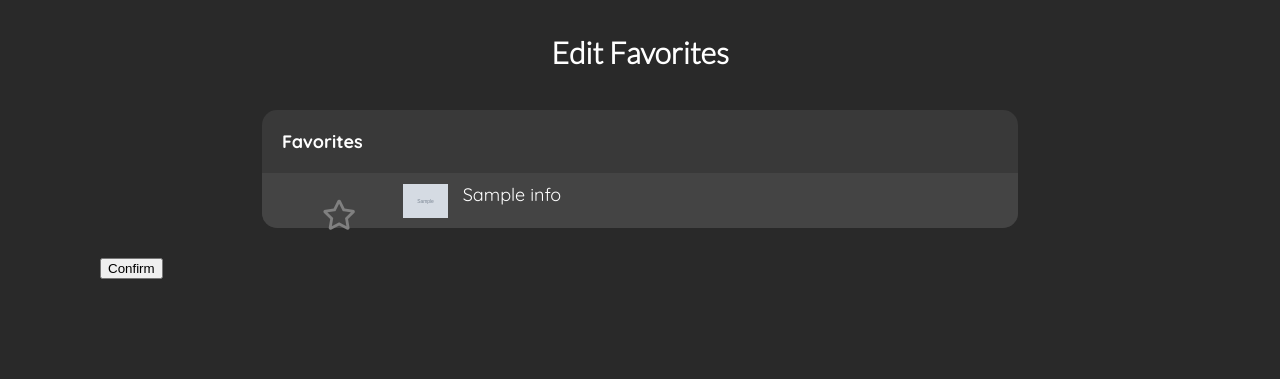
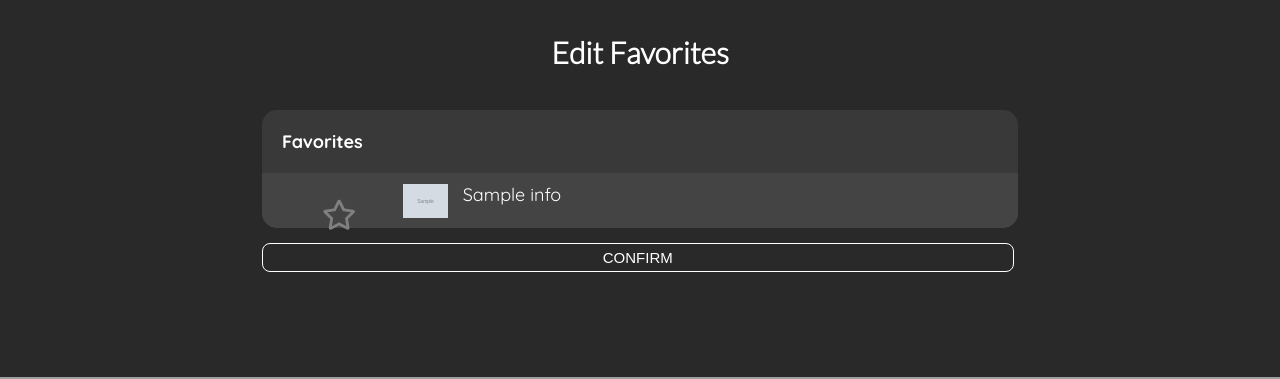
Before and after one commit to rga267/Premier-League-Soccer-App, a Django app: template users/templates/users/editfavorites.html in a window 1280 px wide. Shown: the part 801-1180 px from the top of the page. Run offline with Django 3.2, Linux system fonts and the light colour scheme; the template is opened without the code that fills it: most values are stand-ins (such as "Sample title", 1, 10 or a date in 2020); some libraries are stand-ins or nearby versions.

Commit message:
customized and centered buttons

```diff
--- a/users/static/users/users.css
+++ b/users/static/users/users.css
@@ -482,3 +482,40 @@ label input[type="checkbox"] {
 input:checked ~ .fas{
 	opacity:1;
 }
+
+#wrapper {
+    display: flex;
+    justify-content: center;
+    width: 70%;
+    margin: auto;
+}
+
+.button{
+    width: 100%;
+    cursor: pointer;
+    text-transform: uppercase;
+    display:inline-block;
+    padding:0.35em 1.2em;
+    border:0.1em solid #FFFFFF;
+    margin:0 0.3em 0.3em 0;
+    border-radius: 8px;
+    box-sizing: border-box;
+    text-decoration:none;
+    background-color:rgba(41, 41, 41, 1);
+    text-align:center;
+    transition-duration: 0.3s;
+    font-size: 15px;
+    color: #FFFFFF;
+}
+
+.button:hover{
+    box-shadow: 0 12px 16px 0 rgba(255, 255, 255, 0.24), 0 17px 50px 0 rgba(255, 255, 255, 0.19);
+    background-color: #4CAF50;
+    border:0.1em solid #4CAF50;
+}
+
+.button2:hover{
+    box-shadow: 0 12px 16px 0 rgba(255, 255, 255, 0.24), 0 17px 50px 0 rgba(255, 255, 255, 0.19);
+    background-color: rgba(68, 68, 68, 1);
+    border:0.1em solid rgba(68, 68, 68, 1);
+}
--- a/users/templates/users/base.html
+++ b/users/templates/users/base.html
@@ -43,6 +43,10 @@
                 $('.nav').removeClass('affix');
             }
         });
+
+        $(window).on('beforeunload', function() {
+            $(window).scrollTop(0);
+        });
     </script>
 </body>
 </html>
--- a/users/templates/users/editfavorites.html
+++ b/users/templates/users/editfavorites.html
@@ -13,7 +13,8 @@ Edit Favorites
     <h2 class="myH2">Edit Favorites</h2>
             <div class="row">
                 <div class="col-lg-12">
-                    <table class="table-striped table-responsive table-hover" style="width: 70%; margin-top: 30px; margin-bottom: 30px;">
+                <form method="POST" action="">
+                    <table class="table-striped table-responsive table-hover" style="width: 70%; margin-top: 30px; margin-bottom: 15px;">
                         <thead class="point-table-head">
                             <tr class="smaller-table">
                                 <th class="text-left-head">Favorites</th>
@@ -35,57 +36,13 @@ Edit Favorites
                         {% endfor %}
                         </tbody>
                     </table>
+                    <div id="wrapper">
+                    <button type="submit" class="button">Confirm</button></a>
+                    </div>
+                </form>
                 </div>
             </div>
-    <!--
-    <form>method="POST" action="">
-        {% csrf_token %}
 
-        the table with premier league teams with star next to each and team_ids linked to it.
-        stars will dynamically be lit or unlit depending on click
-        lit stars will be added to selected_ids
-        button will confirm and send selected_ids back to editfavorites and favorites will be updated
-        user will be redirected to favorites page with edited favorites
-        <input name="team_id1" type="text" id="1"/>
-        //
-        <label>☆
-        <input type="radio" name="starValue" value="4" />
-        </label>
-
-        $(document).ready(function() {
-            $('label').click(function() {
-                $('label').removeClass('active');
-                $(this).addClass('active');
-            });
-        });
-
-        .rating {
-        unicode-bidi: bidi-override;
-        direction: rtl;
-        float: left;
-        }
-        .rating > label {
-        display: inline-block;
-        position: relative;
-        width: 1.1em;
-        }
-        .rating > label.active:before,
-        .rating > label.active ~ label:before,
-        .rating > label:hover:before,
-        .rating > label:hover ~ label:before {
-        content: "\2605";
-        position: absolute;
-        }
-        input {
-        display: none;
-        }
-        //
-        ...
-        <button type="submit" class="btn btn-secondary btn-block">Confirm</button></a>
-
-    </form>
-    -->
-    <button type="submit" class="btn btn-secondary btn-block">Confirm</button></a>
 </div>
 
 
--- a/users/templates/users/favorites.html
+++ b/users/templates/users/favorites.html
@@ -11,7 +11,6 @@ Favorites
 
 <div class="container paddings-mini" style="margin-right: 100px; margin-left: 100px; margin-bottom: 100px;">
     <h2 class="myH2">Favorites</h2>
-    <a href="{% url 'users:editfavorites' %}"><button type="button" class="btn btn-secondary btn-block">Edit Favorites</button></a>
     {% if search_result %}
         {% if search_result.success %}
             <div class="row">
@@ -41,6 +40,9 @@ Favorites
                         </tbody>
                     </table>
                 {% endfor %}
+                    <div id="wrapper">
+                        <a href="{% url 'users:editfavorites' %}" style="text-decoration: none; width:100%;"><button type="button" class="button button2">Edit Favorites</button></a>
+                    </div>
                 </div>
             </div>
 
```
